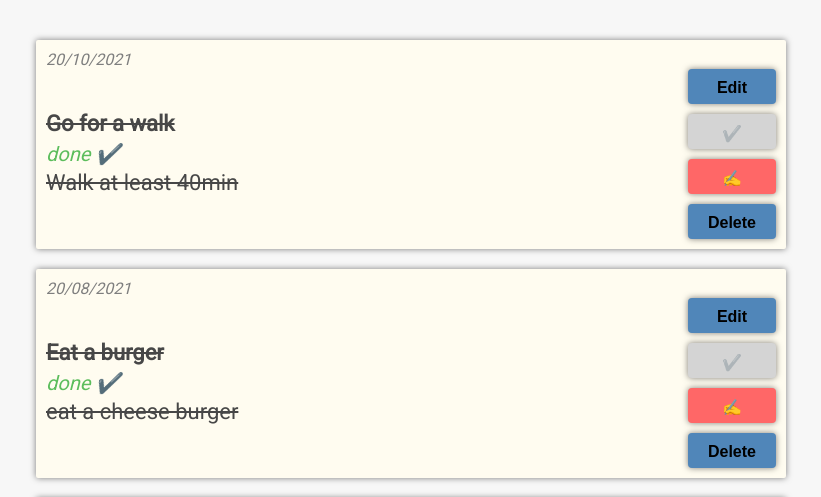
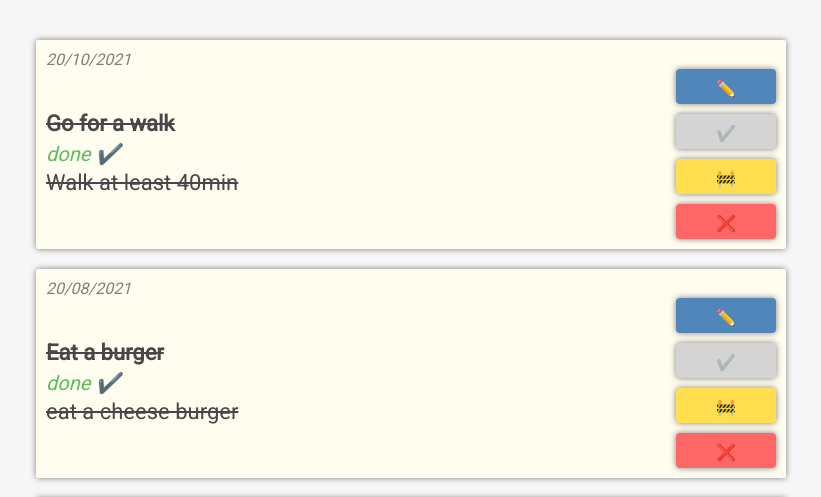
Before and after one commit to KamilMU/todoAppTestRedux, a React app: page / in a window 1280 px wide. Shown: the part 283-780 px from the top of the page, without its empty margins (229-1050 px from the left). Built offline with nearby package versions, Linux system fonts and the light colour scheme.

Commit message:
changed brn inner text to emojies, changed change_todo_stus case in reducer

```diff
--- a/src/components/TodoItem/TodoItem.js
+++ b/src/components/TodoItem/TodoItem.js
@@ -55,27 +55,43 @@ export function TodoItem({ todo, deleteTodo, changeTodoStatus, saveEditedTodo })
             />)}
         </div>
         <div className="todos__btns">
-          {!isEditBtnClicked && <button onClick={() => setISEditBtnClicked(true)}>
-            Edit
-          </button>}
-          {!isEditBtnClicked && <button onClick={changeTodoStatus}
+          {!isEditBtnClicked && (
+            <button
+              title="Edit TodoList"
+              onClick={() => setISEditBtnClicked(true)}>
+              ✏️
+            </button>)}
+          {!isEditBtnClicked && (
+            <button
+              onClick={changeTodoStatus}
               title="Make it done"
               name="done"
               disabled={todo.status === 'done'}
               className={todo.status === 'done' ? 'done' : 'doneBtn'}>
               ✔️
-          </button>}
-          {!isEditBtnClicked && <button onClick={changeTodoStatus}
-            title="Make it in progress"
+            </button>)}
+          {!isEditBtnClicked && (
+            <button
+              onClick={changeTodoStatus}
+              title="Make todo in progress"
               name="inWork"
               disabled={todo.status === 'inWork'}
               className={todo.status === 'inWork' ? 'inWork' : 'inWorkBtn'}>
-            ✍
-          </button>}
-          {!isEditBtnClicked && <button onClick={deleteTodo}>
-            Delete
-          </button>}
-          {isEditBtnClicked && <button onClick={saveEditedTodo}>Save</button>}
+              🚧
+            </button>)}
+          {!isEditBtnClicked && (
+            <button
+              className="deleteBtn"
+              onClick={deleteTodo}
+              title="Delete Todo">
+              ❌
+            </button>)}
+          {isEditBtnClicked && (
+            <button
+              className="saveBtn"
+              onClick={saveEditedTodo}>
+              Save
+            </button>)}
         </div>
       </div>
     </li>
--- a/src/components/TodoItem/styles.scss
+++ b/src/components/TodoItem/styles.scss
@@ -55,7 +55,7 @@
 }
 
 .inWork-status {
-  color: rgb(255, 129, 129);
+  color: rgb(226, 203, 99);
 }
 
 .open-status {
@@ -106,7 +106,15 @@
 }
 
 .inWorkBtn {
+  background-color: rgb(255, 223, 80) !important;
+}
+
+.deleteBtn {
   background-color: rgb(255, 103, 103) !important;
+}
+
+.saveBtn {
+  background-color: rgb(99, 226, 162) !important;
 }
 
 .todos__todo button {
@@ -116,7 +124,7 @@
   font-weight: bold;
   font-size: 16px;
   border-radius: 4px;
-  padding: 10px 20px;
+  padding: 10px 40px;
   outline: none;
   height: 35px;
   cursor: pointer;
--- a/src/store/reducers/index.js
+++ b/src/store/reducers/index.js
@@ -24,9 +24,8 @@ export const reducer = (state = initialState, action) => {
 
       }
     case CHANGE_TODO_STATUS:
-      return {
-        ...state,
-        todos: state.todos.map(todo => {
+      const changeTodoStatus = (todos) => {
+        return todos.map(todo => {
           if (todo.id === action.todoId && todo.status !== action.status) {
             return {
               ...todo,
@@ -36,6 +35,11 @@ export const reducer = (state = initialState, action) => {
 
           return todo;
         })
+      }
+      return {
+        ...state,
+        todos: changeTodoStatus(state.todos),
+        initialTodos: changeTodoStatus(state.initialTodos)
       }
     case EDIT_TODO:
       const editedTodos = (todos) => {
```
Lines whose indentation alone changed are shown as unchanged.
